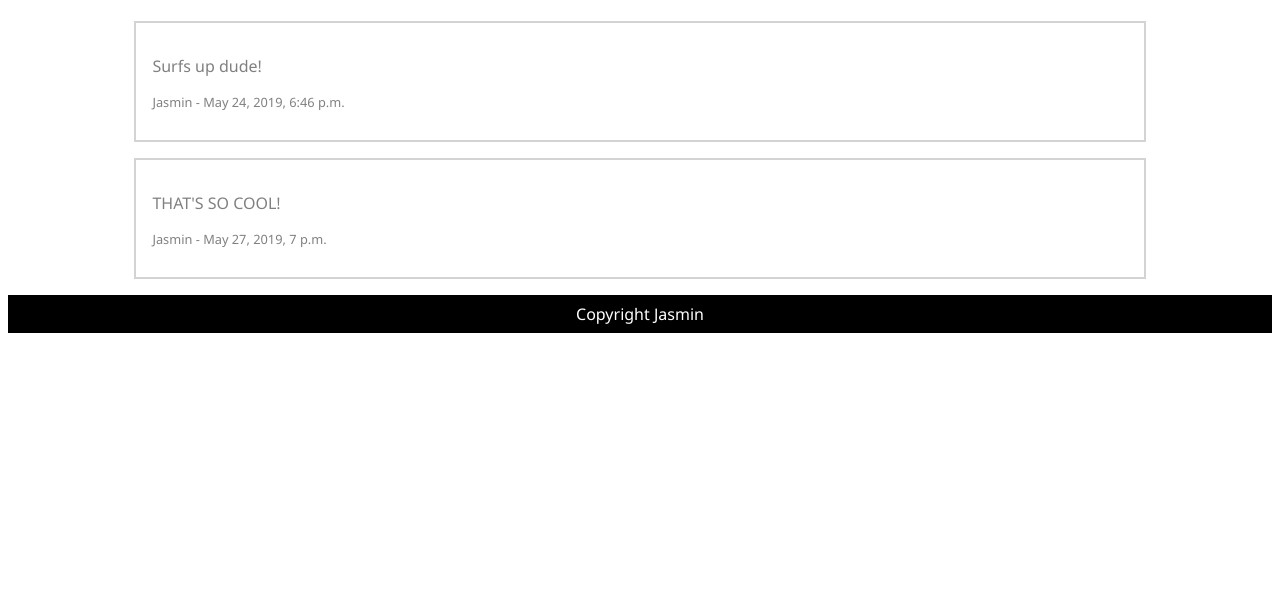
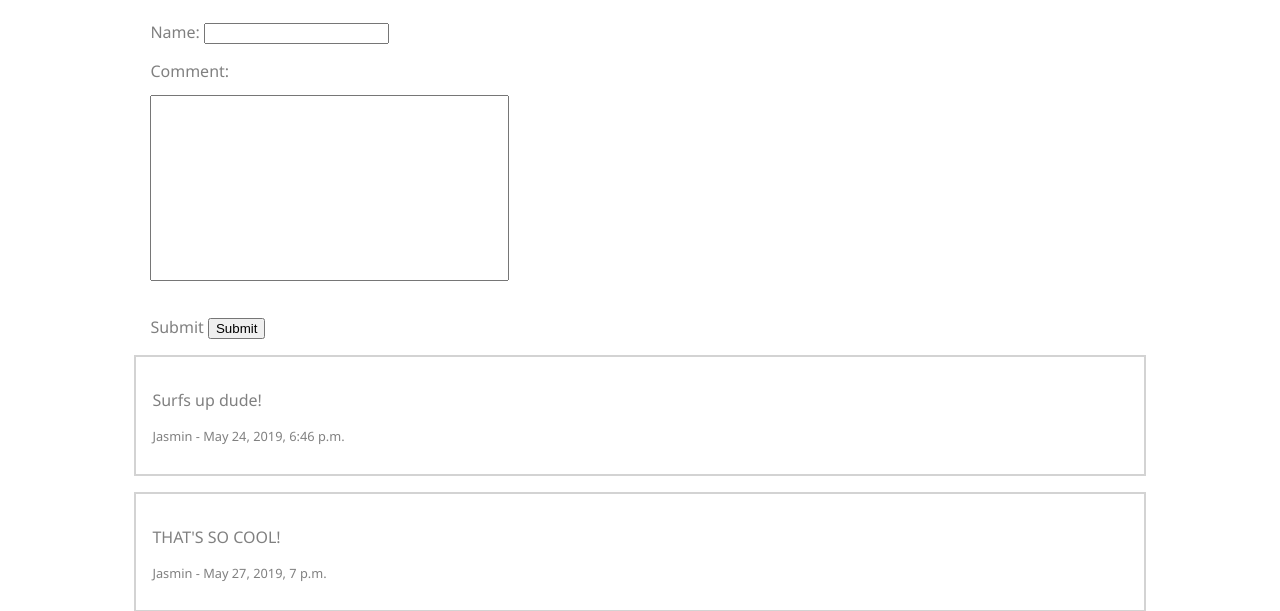
Before and after one commit to JasminFace/photogur, a Django app: page /pictures/1 in a window 1280 px wide. Shown: the part 1007-1618 px from the top of the page. Before the commit the page ends 1340 px from the top, so only its background shows below. Run offline with Django 3.2, Linux system fonts and the light colour scheme; data comes from the database, SQL or seed files in the repository; both versions use the stored data as it was after the commit.

Commit message:
added a comments section for each picture

```diff
--- a/photogur/static/css/main.css
+++ b/photogur/static/css/main.css
@@ -28,6 +28,10 @@ img {
     width: 100%
 }
 
+textarea {
+    margin: 1em 0;
+}
+
 footer {
     background: black;
     color: white;
@@ -43,6 +47,10 @@ footer {
     padding: 0;
 }
 
+.field label {
+    display: block;
+}
+
 .comment_info {
     font-size: 0.8em;
 }
@@ -54,6 +62,14 @@ footer {
 .comments {
     list-style-type: none;
     padding: 0;
+}
+
+.field {
+    margin: 1em;
+}
+
+.submit_comment{
+    margin: 1em;
 }
 
 .details {
--- a/photogur/templates/picture.html
+++ b/photogur/templates/picture.html
@@ -4,6 +4,32 @@
         <h2 class="details_title">{{ picture.title }}</h2>
         <h3>{{ picture.artist }}</h3>
         <img src="{{ picture.url }}" alt="{{ picture.title }}"/>
+
+        <form class = "add_comment" action="{% url 'create_comment' %}" method="post">
+            {% csrf_token %}
+
+            <input type="hidden" name="picture" value="{{ picture.pk }}">
+
+            <div class="field">
+                <label for="name">
+                    <span>Name:</span>
+                    <input id="name" type="text" name="name">
+                </label>
+            </div>
+
+            <div class="field">
+                <label for="comment">Comment: </label>
+                <textarea name="comment" id="comment" cols="42" rows="12" style="resize:none"></textarea>
+            </div>
+
+            <input type="hidden" name="date" value="{{ comment.created_at }}">
+
+            <div class="submit_comment">
+                <label for="submit">Submit</label>
+                <input id="submit" type="submit" value="Submit"/>
+            </div>
+        </form>
+
         {% for comment in picture.comments.all %}
             <ul class="comments">
                 <li>
--- a/photogur/urls.py
+++ b/photogur/urls.py
@@ -15,12 +15,13 @@ Including another URLconf
 """
 from django.contrib import admin
 from django.urls import path
-from photogur.views import root_path, pictures, picture_show, picture_search
+from photogur import views
 
 urlpatterns = [
     path('admin/', admin.site.urls),
-    path('', root_path),
-    path('pictures/', pictures),
-    path('pictures/<int:id>', picture_show, name='picture_details'),
-    path('search', picture_search, name='picture_search')
+    path('', views.root_path),
+    path('pictures/', views.pictures),
+    path('pictures/<int:id>', views.picture_show, name='picture_details'),
+    path('search', views.picture_search, name='picture_search'),
+    path('comments/new', views.create_comment, name='create_comment')
 ]
--- a/photogur/views.py
+++ b/photogur/views.py
@@ -1,5 +1,6 @@
 from django.http import HttpResponse, HttpResponseRedirect
-from django.shortcuts import render
+from django.shortcuts import render, redirect
+from django.views.decorators.http import require_http_methods
 from photogur.models import Picture, Comment
 
 def root_path(request):
@@ -31,3 +32,12 @@ def picture_search(request):
     }
     response = render(request, 'search.html', context)
     return HttpResponse(response)
+
+@require_http_methods(['POST'])
+def create_comment(request):
+    picture_id = request.POST['picture']
+    picture = Picture.objects.get(id=picture_id)
+    name = request.POST['name']
+    comment = request.POST['comment']
+    Comment.objects.create(name=name, message=comment, picture=picture)
+    return redirect('picture_details', id=picture.id)
```
Also changed, not shown: db.sqlite3.
